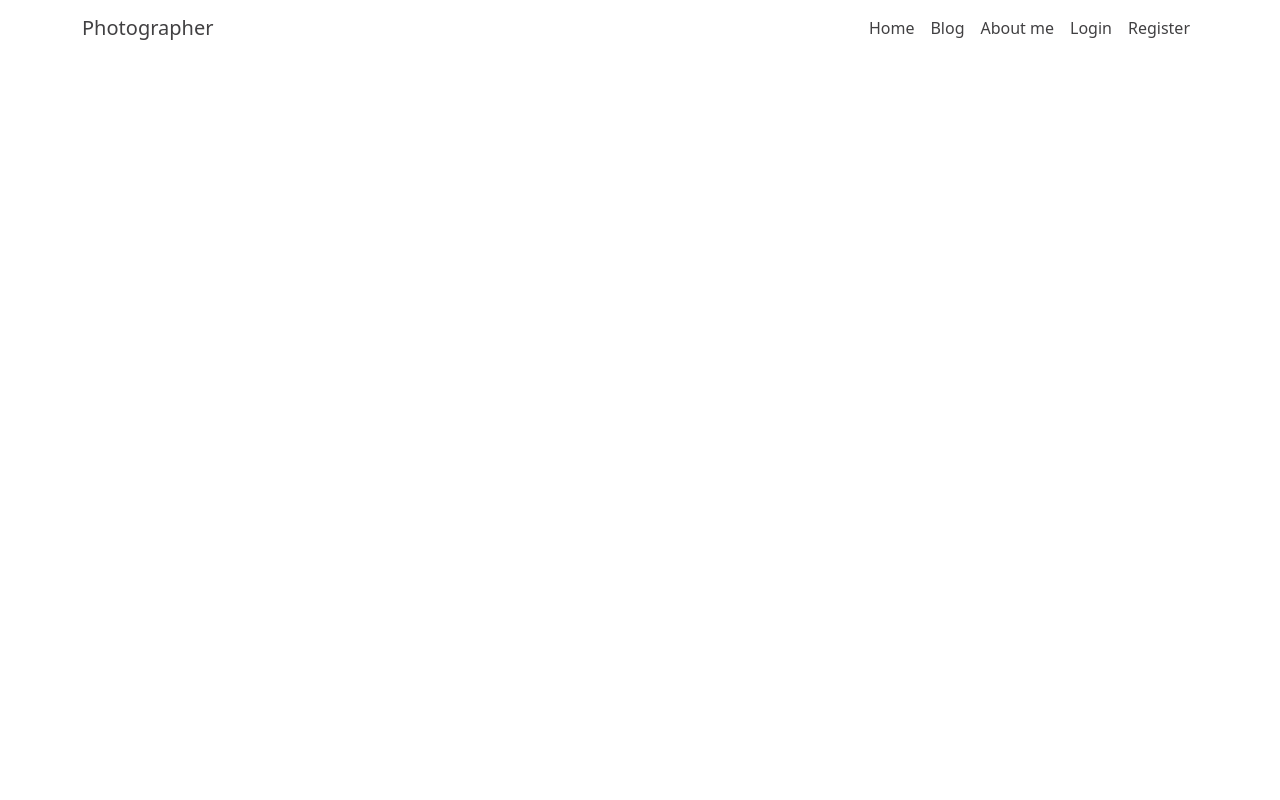
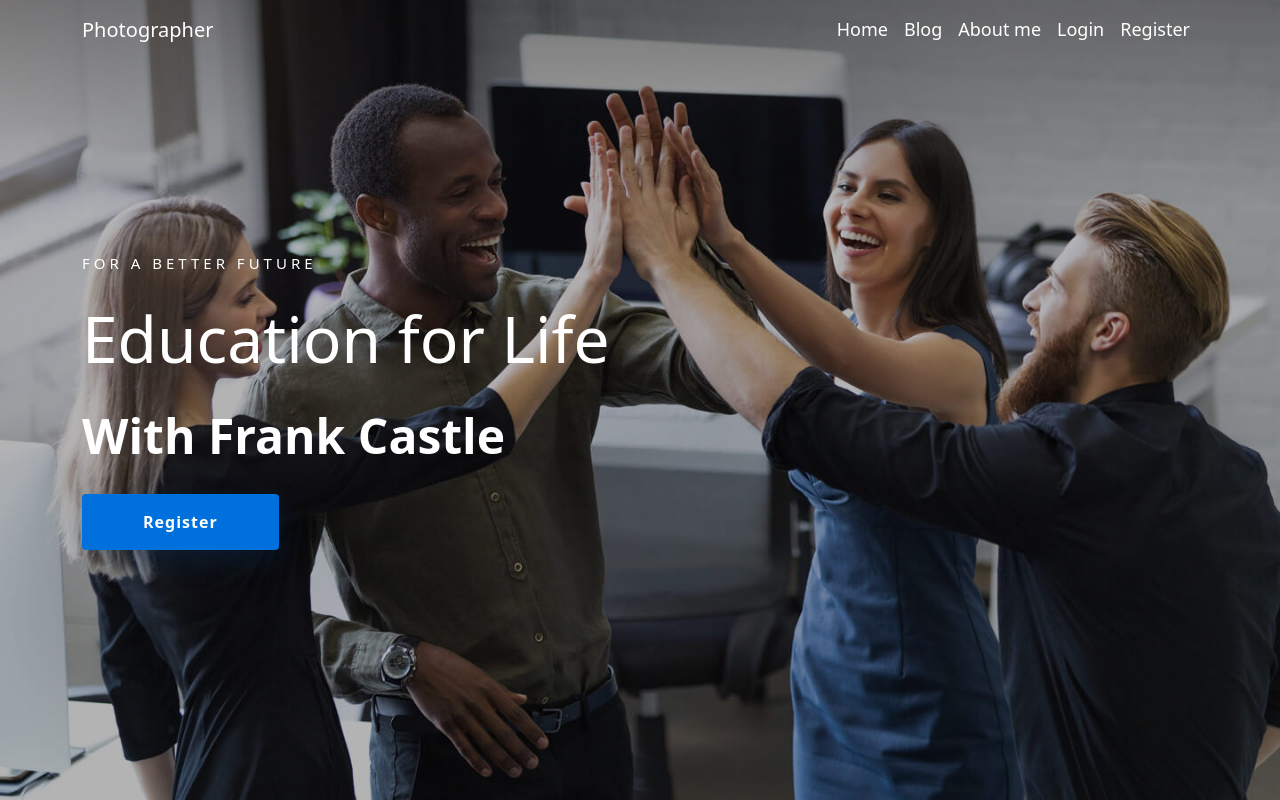
Before and after one commit to Hasan-Rifat/independent-service-provider, a React (Create React App) app: page / in a window 1280 px wide. Built offline with nearby package versions, Linux system fonts and the light colour scheme.

Commit message:
banner complete

```diff
--- a/src/App.js
+++ b/src/App.js
@@ -10,7 +10,7 @@ import NotFound from "./Components/NotFound/NotFound";
 
 function App() {
   return (
-    <div className="container">
+    <div className="">
       <Header></Header>
       <Routes>
         <Route path="/" element={<Home />}></Route>
--- a/src/Components/Header/Header.css
+++ b/src/Components/Header/Header.css
@@ -1,8 +1,12 @@
 .nav-color {
-  color: #414042 !important;
+  color: #fff !important;
+  font-size: 18px;
+}
+.navbar-toggler {
+  background: #000 !important;
 }
 .nav-color:hover {
-  color: #36d7b7 !important;
+  color: #ffc221 !important;
 }
 .nav-color:focus-visible {
   outline: inherit;
--- a/src/Components/Header/Header.js
+++ b/src/Components/Header/Header.js
@@ -6,7 +6,7 @@ import './Header.css'
 const Header = () => {
   return (
     <header>
-      <Navbar collapseOnSelect expand="lg" fixed="top" className="text-primary bg-white" variant="dark">
+      <Navbar collapseOnSelect expand="lg" fixed="top" className="text-primary " variant="dark">
         <Container>
           <Navbar.Brand className="nav-color" as={Link} to="/">
             <span className="text-xl ">Photographer</span>
--- a/src/Components/Home/Home.js
+++ b/src/Components/Home/Home.js
@@ -1,10 +1,11 @@
 import React from 'react';
+import Slider from './Slider/Slider';
 
 const Home = () => {
     return (
-        <div>
-
-        </div>
+        <main>
+            <Slider></Slider>
+        </main>
     );
 };
 
--- /dev/null
+++ b/src/Components/Home/Slider/Slider.css
@@ -0,0 +1,51 @@
+.hero {
+  background: url(../../../images/slider/hero-image.jpg);
+  background-size: cover;
+  background-position: center center;
+  background-repeat: no-repeat;
+  height: 100vh;
+  width: 100%;
+}
+
+.hero-info {
+  width: 100%;
+  height: 100%;
+}
+
+.hero-text {
+  font-size: 15px;
+  text-transform: uppercase;
+  line-height: 26px;
+  letter-spacing: 4px;
+  color: #ffffff;
+}
+
+.hero-heading {
+  font-size: 64px;
+  font-weight: 300;
+  line-height: 1.22em;
+  color: #ffffff;
+}
+.hero-heading2 {
+  font-size: 48px;
+  font-weight: 700;
+  line-height: 1.4em;
+  color: #ffffff;
+}
+
+.hero-btn {
+  box-shadow: 0px 10px 30px 0px rgba(0, 113.00000000000031, 220, 0.15);
+  background: #0071dc !important;
+  padding: 15px 60px !important;
+  text-align: center;
+  line-height: 1.3;
+  white-space: nowrap;
+  cursor: pointer;
+  font-weight: 700 !important;
+  color: #fff !important;
+  font-size: 18px;
+  letter-spacing: 1px;
+}
+.hero-btn:hover {
+  background: #fff;
+}
--- a/src/Components/Home/Slider/Slider.js
+++ b/src/Components/Home/Slider/Slider.js
@@ -0,0 +1,26 @@
+import React from "react";
+import "./Slider.css";
+
+const Slider = () => {
+  return (
+    <section className="hero">
+      <div className="container">
+        <div className="row d-flex justify-center items-center h-screen w-full">
+          <div className="col-md-6">
+            <div className="hero-info">
+              <h4 className="hero-text mb-4">For a Better Future</h4>
+              <h2 className="hero-heading  mb-4 text-white">Education for Life</h2>
+              <h2 className="hero-heading2 mb-4 font-semibold text-white">
+                With Frank Castle
+              </h2>
+              <button className="hero-btn btn">Register</button>
+            </div>
+          </div>
+          <div className="col-md-6"></div>
+        </div>
+      </div>
+    </section>
+  );
+};
+
+export default Slider;
--- a/src/index.css
+++ b/src/index.css
@@ -2,16 +2,8 @@
 @tailwind components;
 @tailwind utilities;
 
+@import url('https://fonts.googleapis.com/css2?family=Poppins:ital,wght@0,100;0,200;0,300;0,400;0,500;0,600;0,700;0,800;0,900;1,100;1,200;1,300;1,400;1,500;1,600;1,700;1,800;1,900&display=swap');
+
 body {
-  margin: 0;
-  font-family: -apple-system, BlinkMacSystemFont, "Segoe UI", "Roboto", "Oxygen",
-    "Ubuntu", "Cantarell", "Fira Sans", "Droid Sans", "Helvetica Neue",
-    sans-serif;
-  -webkit-font-smoothing: antialiased;
-  -moz-osx-font-smoothing: grayscale;
+  font-family: 'Poppins', sans-serif;
 }
-
-code {
-  font-family: source-code-pro, Menlo, Monaco, Consolas, "Courier New",
-    monospace;
-}
```
Also changed, not shown: src/images/slider/about.jpg (added), src/images/slider/hero-image.jpg (added).
